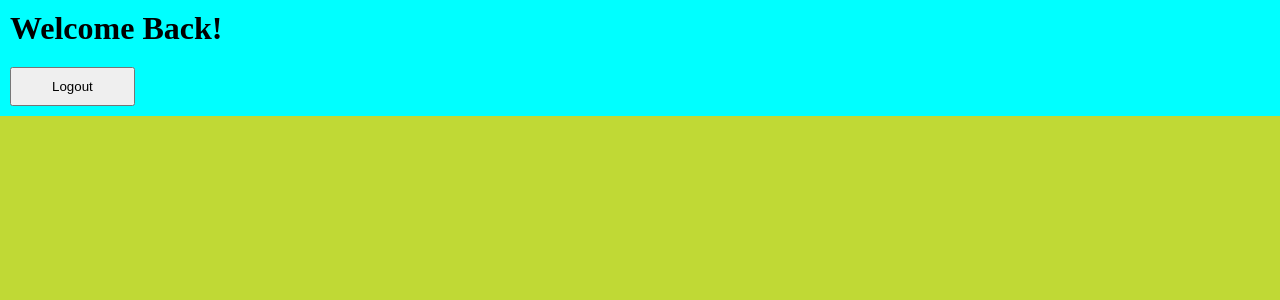
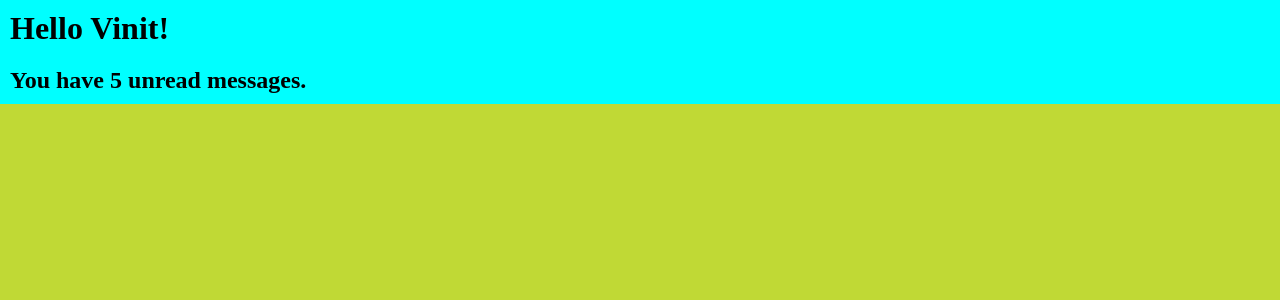
Before and after one commit to SinhaVinit/Main-Concept-React, a React (Create React App) app: page / in a window 1280 px wide. Shown: the top 300 px of the page. Built offline with nearby package versions, Linux system fonts and the light colour scheme.

Commit message:
Conditional Rendering 3 (Inline If with Logical && Operatior)

```diff
--- a/src/components/App.jsx
+++ b/src/components/App.jsx
@@ -1,61 +1,16 @@
 import "./App.css";
 import React from "react";
 
-function Greeting(props) {
-  const isLoggedIn = props.isLoggedIn;
-  if (isLoggedIn) {
-    return <h1>Welcome Back!</h1>;
-  }
-  return <h1>Please Sign Up!</h1>;
-}
-
-function LoginButton(props) {
+function MailBox(props) {
+  const unreadMessages = props.unreadMessages;
   return (
-    <button className="LoginButton" onClick={props.onClick}>
-      Login
-    </button>
+    <div className="App">
+      <h1>Hello Vinit!</h1>
+      {unreadMessages.length > 0 && (
+        <h2>You have {unreadMessages.length} unread messages.</h2>
+      )}
+    </div>
   );
 }
 
-function LogoutButton(props) {
-  return (
-    <button className="LogoutButton" onClick={props.onClick}>
-      Logout
-    </button>
-  );
-}
-
-class LoginControl extends React.Component {
-  constructor(props) {
-    super(props);
-    this.handelLoginClick = this.handelLoginClick.bind(this);
-    this.handelLogoutClick = this.handelLogoutClick.bind(this);
-    this.state = { isLoggedIn: true };
-  }
-
-  handelLoginClick() {
-    this.setState({ isLoggedIn: true });
-  }
-
-  handelLogoutClick() {
-    this.setState({ isLoggedIn: false });
-  }
-
-  render() {
-    const isLoggedIn = this.state.isLoggedIn;
-    let button;
-    if (isLoggedIn) {
-      button = <LogoutButton onClick={this.handelLogoutClick} />;
-    } else {
-      button = <LoginButton onClick={this.handelLoginClick} />;
-    }
-    return (
-      <div className="App">
-        <Greeting isLoggedIn={isLoggedIn} />
-        {button}
-      </div>
-    );
-  }
-}
-
-export default LoginControl;
+export default MailBox;
--- a/src/index.js
+++ b/src/index.js
@@ -1,11 +1,14 @@
 import React from "react";
 import ReactDOM from "react-dom/client";
 import "./index.css";
-import LoginControl from "./components/App";
+import MailBox from "./components/App";
 
 const root = ReactDOM.createRoot(document.getElementById("root"));
+
+const messages = ["React", "React 1", "React 2", "React 3", "React 4"];
+
 root.render(
   <div>
-    <LoginControl />
+    <MailBox unreadMessages={messages} />
   </div>
 );
```
